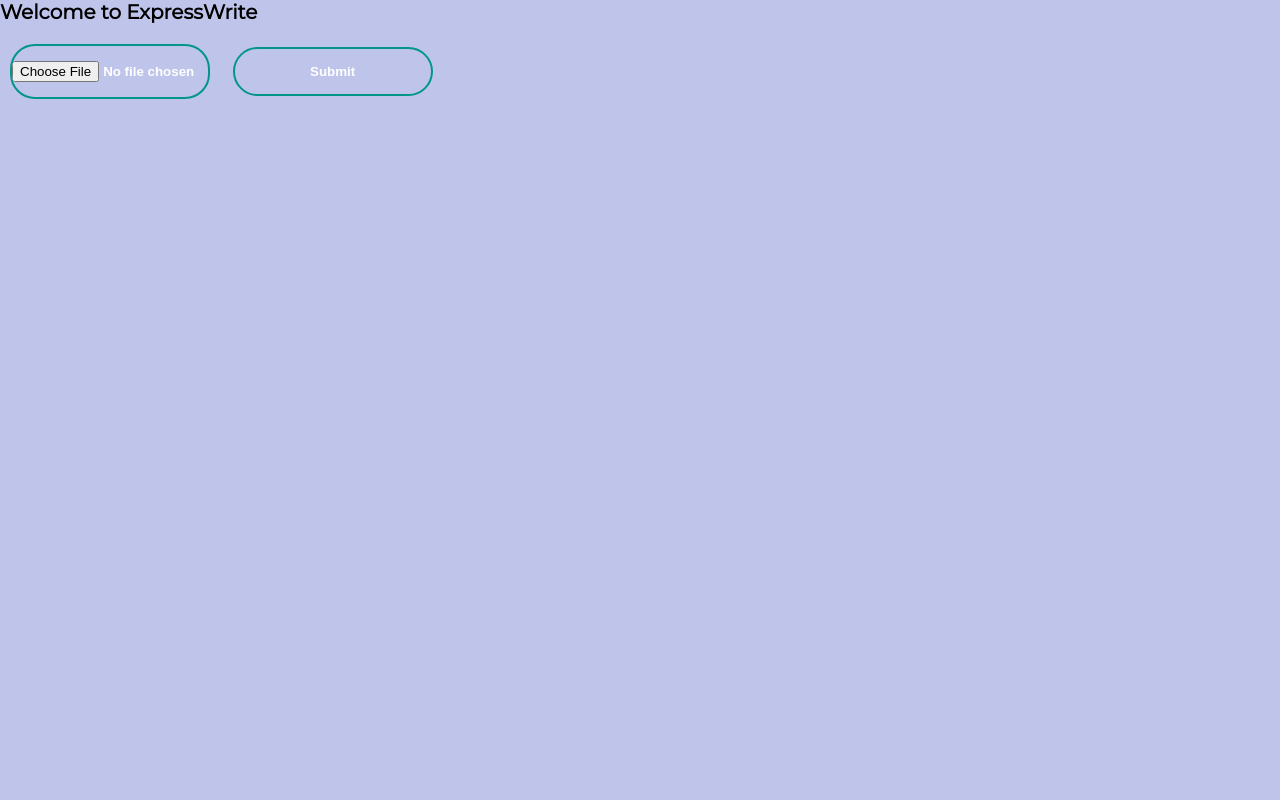
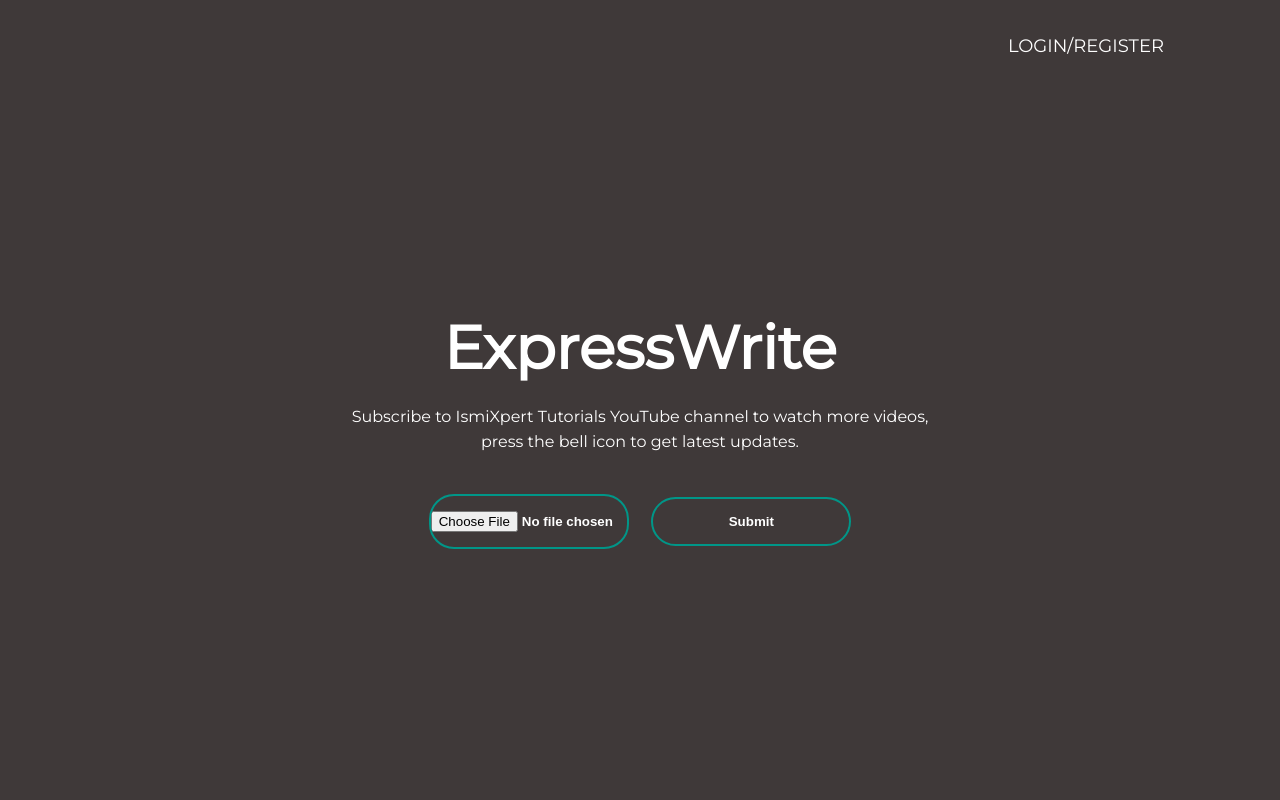
Before and after one commit to DevEca/ExpressWrite, a Flask app: template templates/index.html in a window 1280 px wide. Run offline with Flask 2, Linux system fonts and the light colour scheme; the template is opened without the code that fills it, so the values that code supplies are empty.

Commit message:
Update index.html

```diff
--- a/templates/index.html
+++ b/templates/index.html
@@ -5,15 +5,24 @@
     <meta http-equiv="X-UA-Compatible" content="IE=edge">
     <meta name="viewport" content="width=device-width, initial-scale=1.0">
     <title>ExpressWrite</title>
-    <link rel="stylesheet" href="{{ url_for('static', filename='css/index.css')}}">
-</head>
+    <link rel="stylesheet" href="{{url_for('static', filename='css/index.css') }}">
+
 <body>
-    <h1>Welcome to ExpressWrite</h1>
-
-    <form action = "http://localhost:5000/textresult" method = "POST"
+        <div class="banner">
+            <div class="navbar">
+                <img src="{{ user_image }}" class="logo">
+                <ul>
+                    <li><a href="{{ url_for('login') }}">Login/Register</a></li>
+                </ul>
+            </div>
+            <div class="content">
+                <h1>ExpressWrite</h1>
+                <p>Subscribe to IsmiXpert Tutorials YouTube channel to watch more videos, <br>press the bell icon to get latest updates.</p>
+        <form action = "http://localhost:5000/textresult" method = "POST"
          enctype = "multipart/form-data">
          <input type = "file" name = "file" />
          <input type = "submit"/>
       </form>
+    </div>
 </body>
 </html>
```
